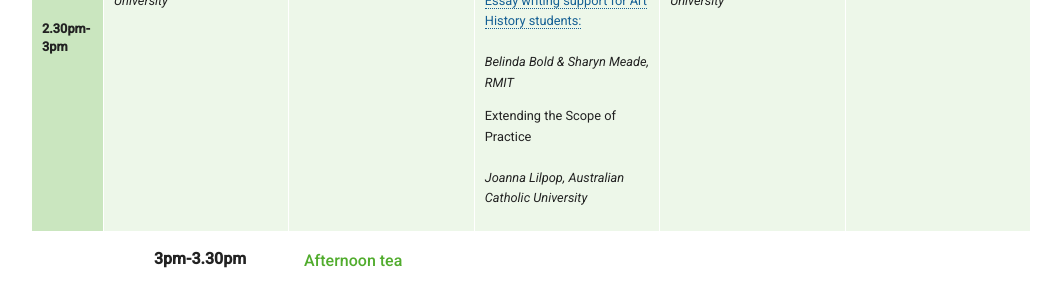
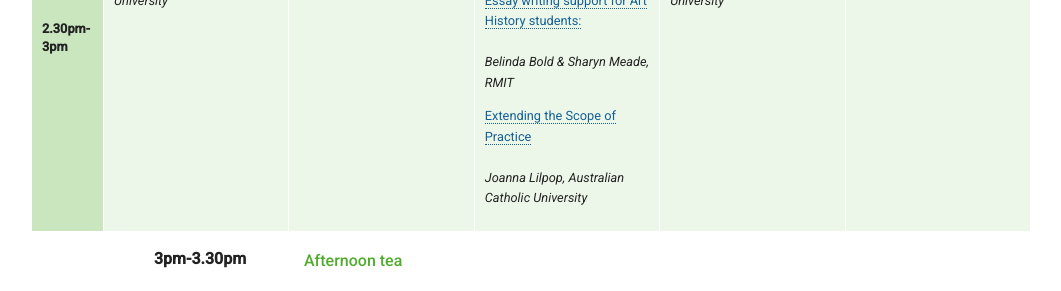
Before and after one commit to aallconference2017/aallconference2017.github.io, a Jekyll site: the page built from program/index.html, in a window 1280 px wide. Shown: the part 4647-4938 px from the top of the page, without its empty margins (113-1174 px from the left). Built offline with Jekyll 4.4.1, drawn with Linux system fonts in a browser that asks for light colours.

Commit message:
Updated 'program/index.html' via CloudCannon

```diff
--- a/program/index.html
+++ b/program/index.html
@@ -180,7 +180,7 @@ show_jump_links: true
                                 <td><div class="editable"><p><a href="/Abstracts/A balancing act.pdf">A balancing act: Embedded and generalised approaches to developing online academic integrity resources</a></p><p><em>Vivien Silvey, Thuy Do &amp; Tess Snowball, Australian National University</em></p></div></td>
                                 <td><div class="editable"><p><a href="/Abstracts/Learning at the Threshold- WAC Practices for Inclusive Education .pdf">Learning at the Threshold: WAC Practices for Inclusive Education</a></p><p><em>Melissa Bender, University of California Davis</em></p></div></td>
                                 <td>
-                                    <div class="editable"><p><a href="/Abstracts/Do students really want to learn English online .docx">Do students really want to learn English online?</a><br /><br /><em>Natalia Sanju&aacute;n Bornay, Kung-Keat Teoh &amp; Regina Sliuzas, Flinders University</em></p><p><a href="/Abstracts/Essay writing support for Art History students- .pdf">Essay writing support for Art History students:</a><br /><br /><em>Belinda Bold &amp; Sharyn Meade, RMIT</em></p><p>Extending the Scope of Practice<br /><br /><em>Joanna Lilpop, Australian Catholic University</em></p></div>
+                                    <div class="editable"><p><a href="/Abstracts/Do students really want to learn English online .docx">Do students really want to learn English online?</a><br /><br /><em>Natalia Sanju&aacute;n Bornay, Kung-Keat Teoh &amp; Regina Sliuzas, Flinders University</em></p><p><a href="/Abstracts/Essay writing support for Art History students- .pdf">Essay writing support for Art History students:</a><br /><br /><em>Belinda Bold &amp; Sharyn Meade, RMIT</em></p><p><a href="/Abstracts/Extending the scope of practice.pdf">Extending the Scope of Practice</a><br /><br /><em>Joanna Lilpop, Australian Catholic University</em></p></div>
                                 </td>
                                 <td><div class="editable"><p><a href="/Abstracts/Student learning assistants- from learning advice to creating community .pdf">Student learning assistants: from learning advice to creating community</a></p><p><em>Stephen price, Kathryn Wallace, Elena Verezub &amp; Elena Sinchenko, Swinburne University</em></p></div></td>
                                 <td><div class="editable"><p><a href="/Abstracts/Anytime-anyplace – developing online maths support at Australian Catholic University .pdf">Anytime-anyplace &ndash; developing online maths support at Australian Catholic University</a></p><p><em>Michael Russo &amp; Kate Nolan, Australian Catholic University</em></p></div></td>
```
